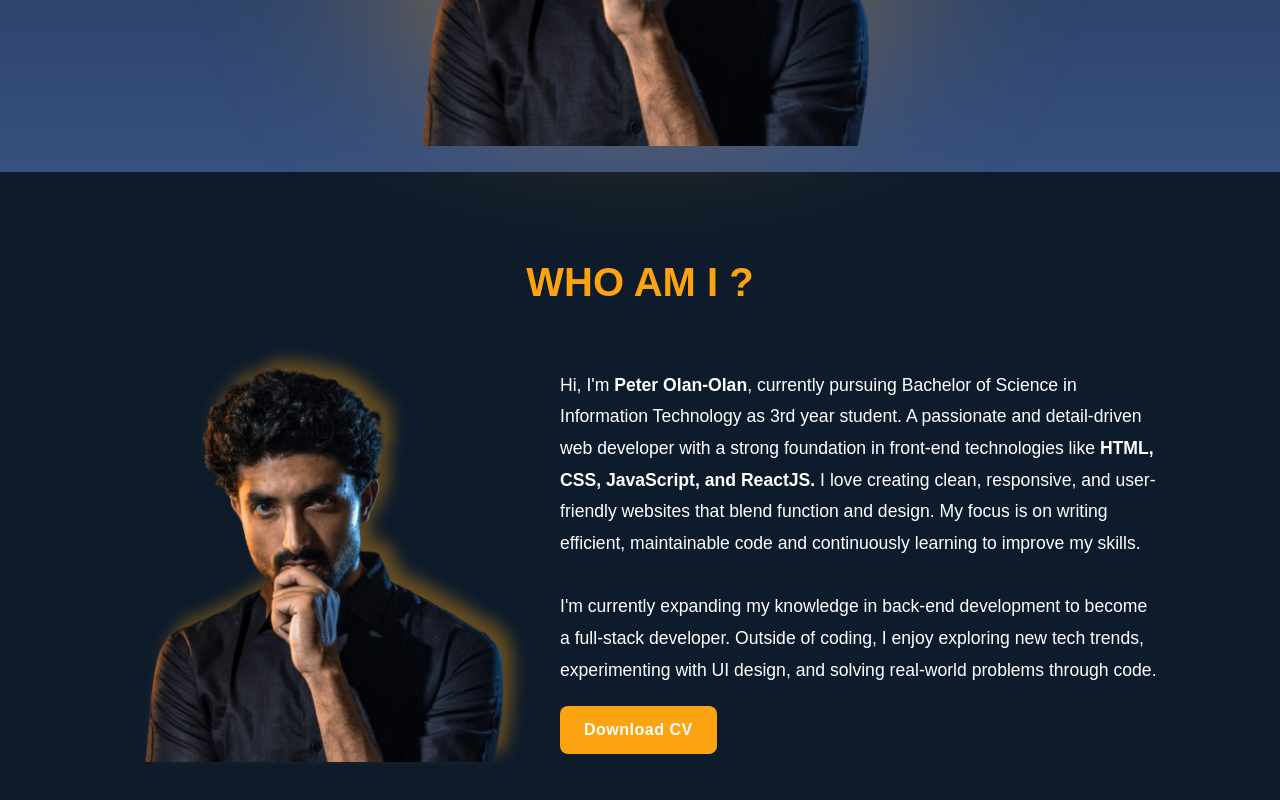
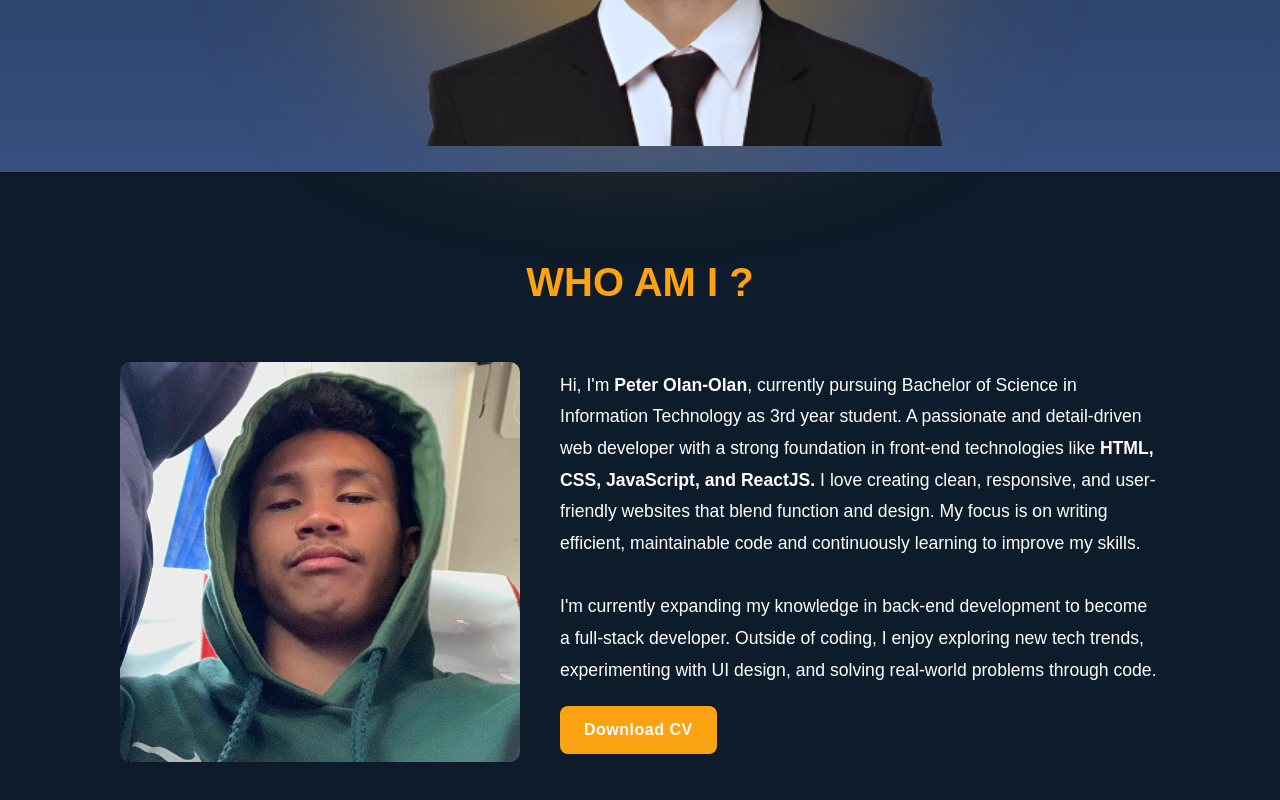
Before and after one commit to peterGwapo29/Portfolio, a React (Vite) app: page / in a window 1280 px wide. Shown: the part 698-1498 px from the top of the page. Built offline with nearby package versions, Linux system fonts and the light colour scheme.

Commit message:
adding photo

```diff
--- a/src/App.css
+++ b/src/App.css
@@ -178,7 +178,6 @@ nav ul li a:hover::after {
     height: 400px;
     object-fit: cover;
     border-radius: 10px;
-    filter: drop-shadow(10px -10px 8px #fca2115d);
 }
 
 #about-me-info {
--- a/src/App.jsx
+++ b/src/App.jsx
@@ -1,6 +1,7 @@
 import './App.css'
 import{ useEffect, useState } from 'react';
 import profileImg from './assets/images/profile.png';
+import profileAbout from './assets/images/profile.jpg';
 import logo from './assets/images/logo.png';
 import inprogressGif from './assets/images/inprogress.gif';
 
@@ -103,7 +104,7 @@ function App() {
                 <h1>WHO AM I ?</h1>
 
                 <div className="about-person">
-                    <img src={profileImg} alt="profile picture" />
+                    <img src={profileAbout} alt="profile picture" />
 
                     <div className="about-me-info">
                         <p id='about-me-info'> Hi, I'm <strong>Peter Olan-Olan</strong>, currently pursuing
```
Also changed, not shown: src/assets/images/profile.jpg (added), src/assets/images/profile.png.
